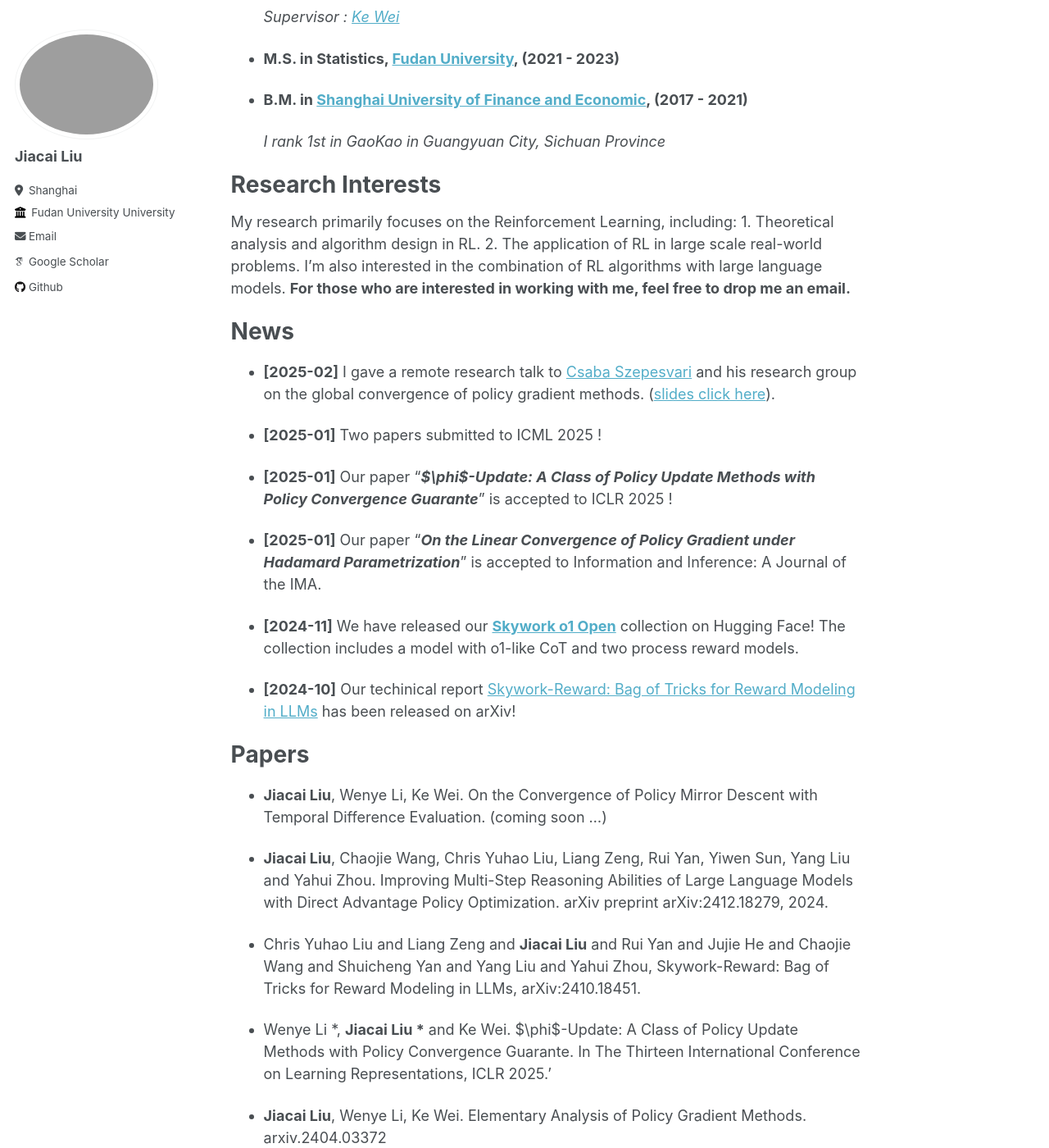
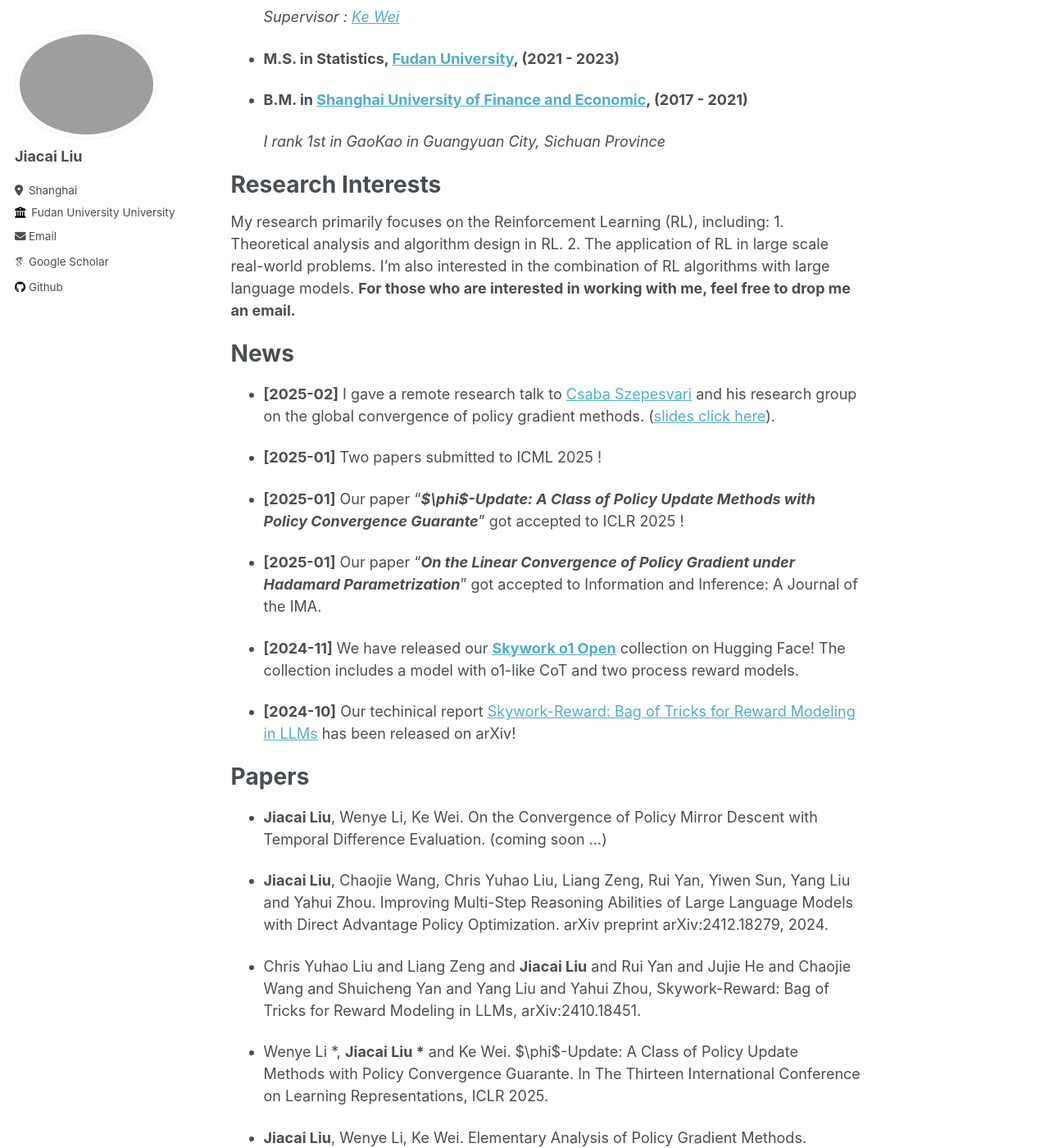
Before and after one commit to skydownacai/JiacaiLiu.github.io, a Jekyll site: the page built from _pages/about.md, in a window 1280 px wide and 1400 px high, scrolled down 406 px. Shown: the whole window at 82% size. Built offline with Jekyll 4.4.1, drawn with Linux system fonts in a browser that asks for light colours; some web fonts are replaced.

Commit message:
主页修改

```diff
--- a/_pages/about.md
+++ b/_pages/about.md
@@ -31,7 +31,7 @@ Education
 Research Interests
 ======
 
-My research  primarily focuses on the Reinforcement Learning, including: 1. Theoretical analysis and algorithm design in RL.  2. The application of RL in large scale real-world problems. I'm also interested in the combination of RL algorithms with large language models. **For those who are interested in working with me, feel free to drop me an email.**
+My research  primarily focuses on the Reinforcement Learning (RL), including: 1. Theoretical analysis and algorithm design in RL.  2. The application of RL in large scale real-world problems. I'm also interested in the combination of RL algorithms with large language models. **For those who are interested in working with me, feel free to drop me an email.**
 
 
 
@@ -42,9 +42,9 @@ News
 
 - **[2025-01]** Two papers submitted to ICML 2025 !
 
-- **[2025-01]** Our paper "***$\phi$-Update: A Class of Policy Update Methods with Policy Convergence Guarante***" is accepted to ICLR 2025 !
+- **[2025-01]** Our paper "***$\phi$-Update: A Class of Policy Update Methods with Policy Convergence Guarante***" got accepted to ICLR 2025 !
 
-- **[2025-01]** Our paper "***On the Linear Convergence of Policy Gradient under Hadamard Parametrization***" is accepted to Information and Inference: A Journal of the IMA.
+- **[2025-01]** Our paper "***On the Linear Convergence of Policy Gradient under Hadamard Parametrization***" got accepted to Information and Inference: A Journal of the IMA.
 
 - **[2024-11]** We have released our [**Skywork o1 Open**](https://huggingface.co/collections/Skywork/skywork-o1-open-67453df58e12f6c3934738d0) collection on Hugging Face! The collection includes a model with o1-like CoT and two process reward models.
 
@@ -61,7 +61,7 @@ Papers
 
 - Chris Yuhao Liu and  Liang Zeng and **Jiacai Liu** and  Rui Yan and  Jujie He and  Chaojie Wang and  Shuicheng Yan and Yang Liu and  Yahui Zhou, Skywork-Reward: Bag of Tricks for Reward Modeling in LLMs, arXiv:2410.18451.
 
-- Wenye Li \*, **Jiacai Liu \*** and Ke Wei. $\phi$-Update: A Class of Policy Update Methods with Policy Convergence Guarante. In The Thirteen International Conference on Learning Representations, ICLR 2025.'
+- Wenye Li \*, **Jiacai Liu \*** and Ke Wei. $\phi$-Update: A Class of Policy Update Methods with Policy Convergence Guarante. In The Thirteen International Conference on Learning Representations, ICLR 2025.
 
 - **Jiacai Liu**, Wenye Li, Ke Wei. Elementary Analysis of Policy Gradient Methods.  arxiv.2404.03372
 
```
